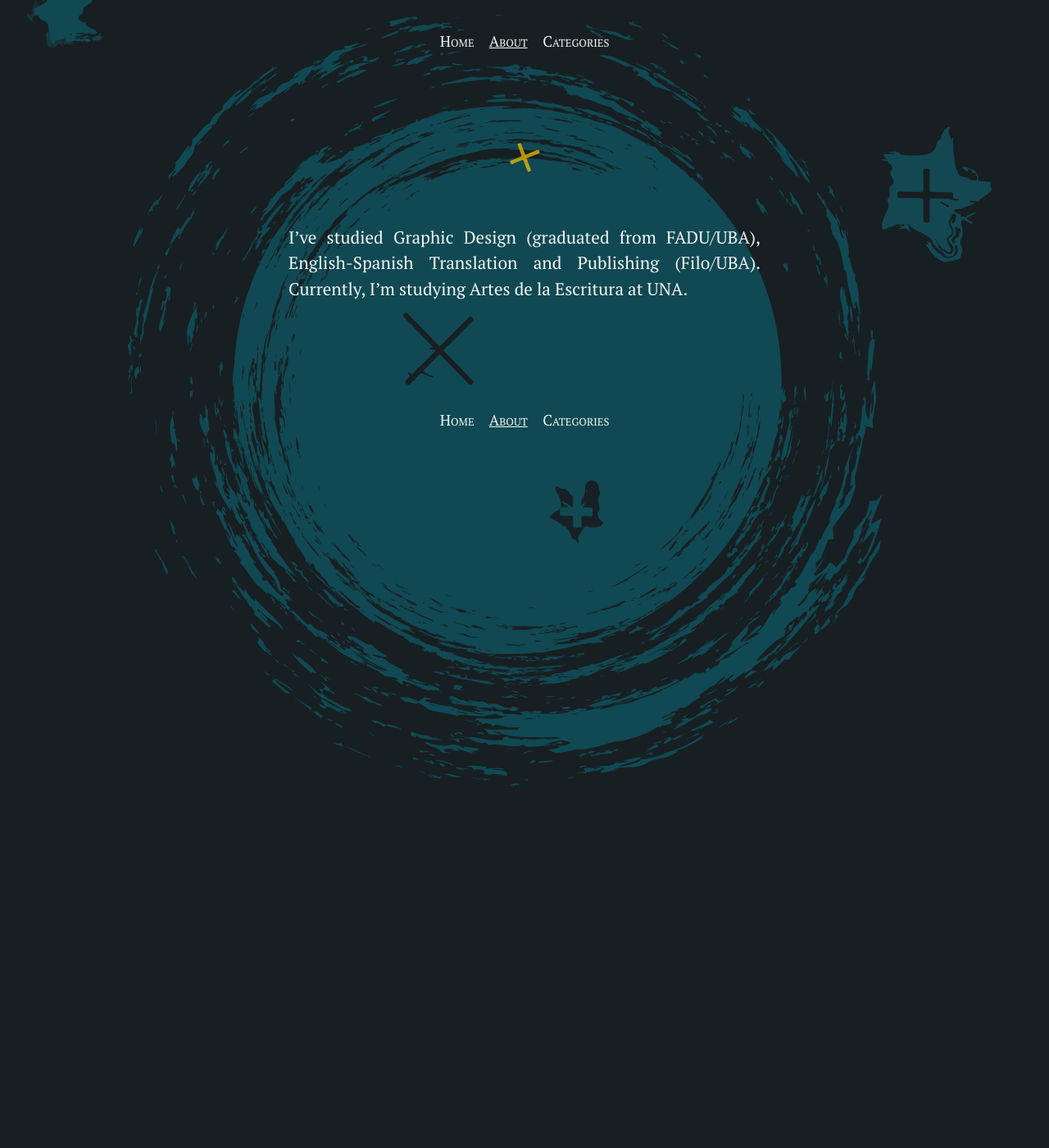
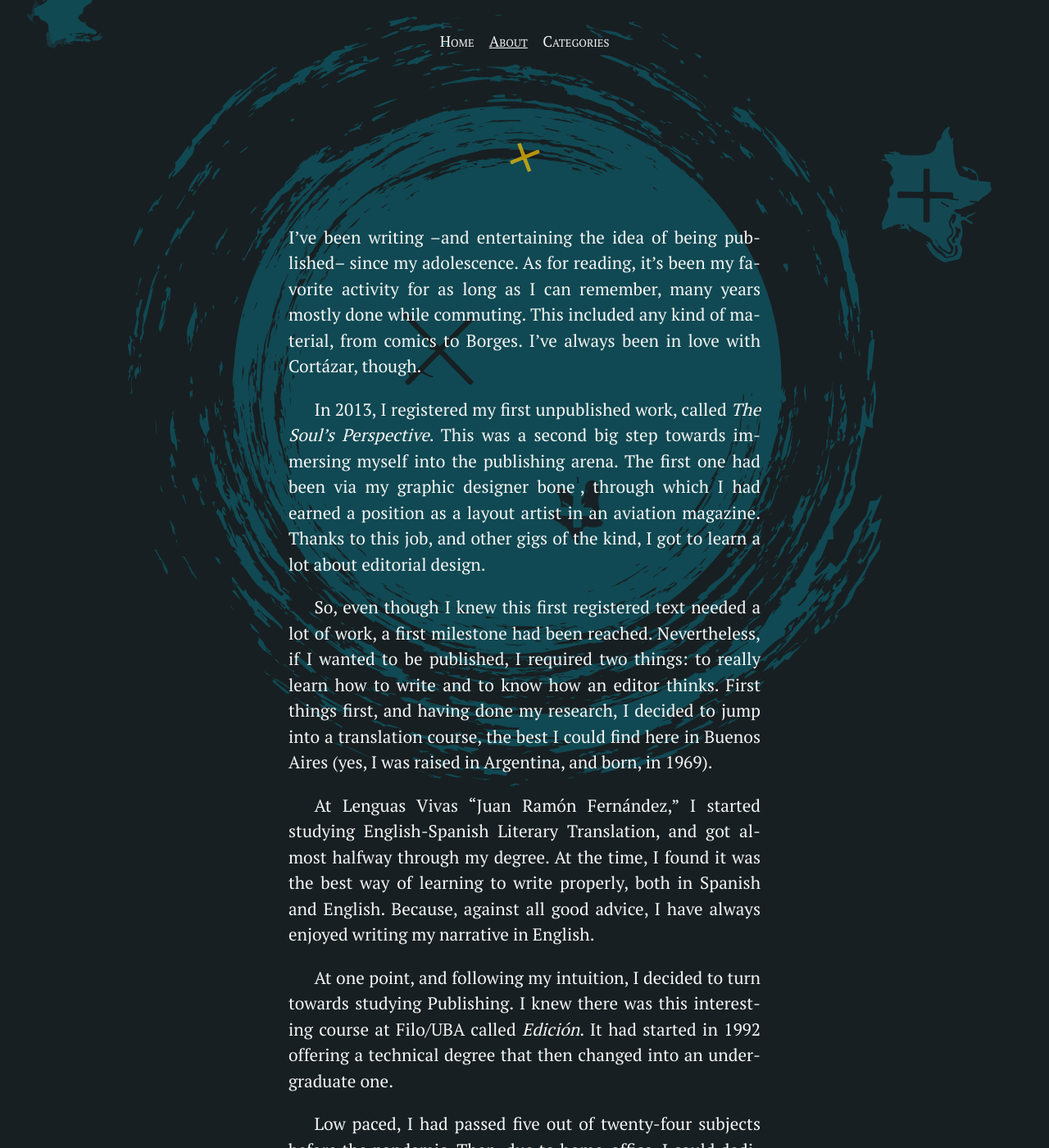
Before and after one commit to silvialohrmann/editorial, a Jekyll site: the page built from about.md, in a window 1280 px wide and 1400 px high. Shown: the whole window at 82% size. Built offline with Jekyll 4.4.1, drawn with Linux system fonts in a browser that asks for light colours; some of the changed text lies outside the part shown.

Commit message:
Update about.md

```diff
--- a/about.md
+++ b/about.md
@@ -3,4 +3,26 @@ title:
 layout: page
 ---
 
-I’ve studied Graphic Design (graduated from FADU&shy;/UBA), English&shy;-Spanish Translation and Publishing (Filo&shy;/UBA). Currently, I'm studying Artes de la Escritura at UNA.
+I've been writing –and entertaining the idea of being published– since my adolescence. As for reading, it's been my favorite activity for as long as I can remember, many years mostly done while commuting. This included any kind of material, from comics to Borges. I've always been in love with Cortázar, though.
+
+In 2013, I registered my first unpublished work, called *The Soul's Perspective*. This was a second big step towards immersing myself into the publishing arena. The first one had been via my graphic designer bone[^1], through which I had earned a position as a layout artist in an aviation magazine. Thanks to this job, and other gigs of the kind, I got to learn a lot about editorial design.
+
+So, even though I knew this first registered text needed a lot of work, a first milestone had been reached. Nevertheless, if I wanted to be published, I required two things: to really learn how to write and to know how an editor thinks. First things first, and having done my research, I decided to jump into a translation course, the best I could find here in Buenos Aires (yes, I was raised in Argentina, and born, in 1969).
+
+At Lenguas Vivas “Juan Ramón Fernández,” I started studying English-Spanish Literary Translation, and got almost halfway through my degree. At the time, I found it was the best way of learning to write properly, both in Spanish and English. Because, against all good advice, I have always enjoyed writing my narrative in English.
+
+At one point, and following my intuition, I decided to turn towards studying Publishing. I knew there was this interesting course at Filo/UBA called *Edición*. It had started in 1992 offering a technical degree that then changed into an undergraduate one.
+
+Low paced, I had passed five out of twenty-four subjects before the pandemic. Then, due to home-office, I could dedicate myself to studying non-stop for almost two years. At present, I'm two subjects away from graduation.
+
+During quarantine, I also made the time to round up my writing of several years in three books. I had every intention of publishing them through Ingramspark, but chickened out and let them resting in the platform, a click away from reaching the world ☜(ˆ▽ˆ).
+
+This year, I reread them and decided to publish them as they were. Then I built this blog to reedit the texts for a future second edition of each. The books are:
+<div id="books"></div>
+- *Intro*, an introspective narrative dealing with the relation universe-human.
+- *Imaginable*, short narratives touching the concepts of death, afterlife, parallel lives and the dimensions of existence.
+- *Multiversal*, a long story told from the viewpoint of a fifteen-year-old girl who lives with her mother and friends in a strange city that cyclically suffers a total reconfiguration.
+
+In this blog, you'll also find a number of microstories I wrote between the years 2011 and 2016. I hope you like it.
+
+[^1]:	I obtained my Graphic Designer degree from FADU/UBA.
```
